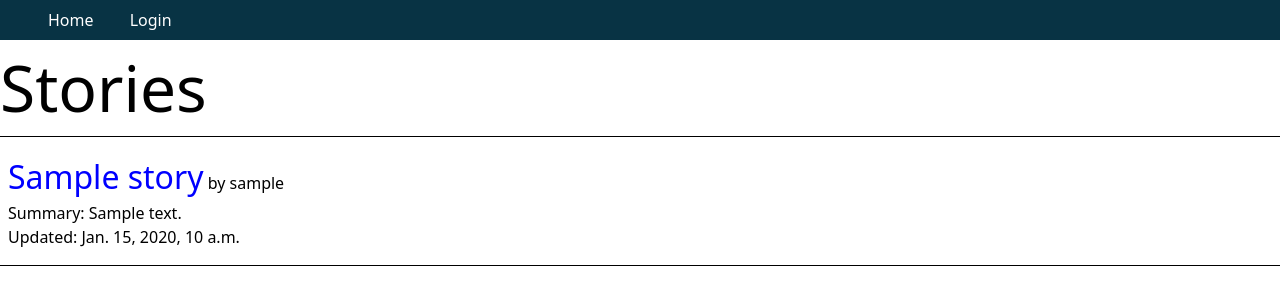
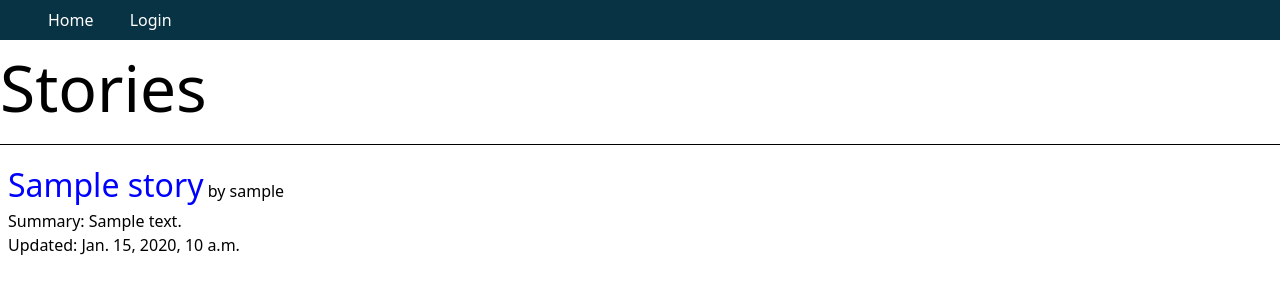
Before and after one commit to jruss06/ficition, a Django app: page / in a window 1280 px wide. Shown: the top 305 px of the page. Run offline with Django 5.2, Linux system fonts and the light colour scheme; tables that the repository leaves empty hold one stand-in row (values such as "Sample post").

Commit message:
adjust styling

```diff
--- a/static/output.css
+++ b/static/output.css
@@ -869,8 +869,8 @@ select {
 
 .story-item {
   border-top: 1px solid;
-  border-bottom: 1px solid;
   padding: 1em 0.5em;
+  margin: 0.5em 0;
 }
 
 .story-body {
--- a/static/style.css
+++ b/static/style.css
@@ -13,8 +13,8 @@
 
 .story-item {
   border-top: 1px solid;
-  border-bottom: 1px solid;
   padding: 1em 0.5em;
+  margin: 0.5em 0;
 }
 
 .story-body {
```
